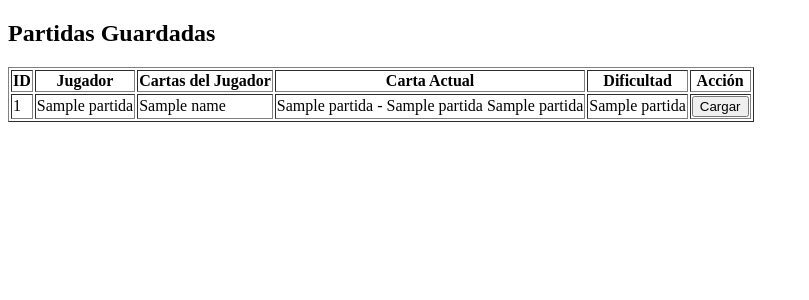
After one commit to AlexAcostD/UNO, a Flask app: page /cargar.html in a window 1280 px wide. The commit adds this page. Shown: the top 300 px of the page, without its empty margins (0-809 px from the left). Run offline with Flask 3, Linux system fonts and the light colour scheme; a database or web service that is not in the repository returns one stand-in record (values such as "Sample title"); some libraries are stand-ins or nearby versions.

```diff
--- a/app/app.py
+++ b/app/app.py
@@ -1,8 +1,8 @@
 from flask import Flask,render_template,request,jsonify, session
 from game.cartas import Carta, Color, Tipo
 from game.engine import UNOGame
-import uuid
-
+import psycopg2
+import random
 
 
 ##.\env\Scripts\activate
@@ -17,43 +17,83 @@ partida_actual = None
 def index():
     return render_template('index.html')
 
+@app.route('/cargar.html')
+def cargar_html():
+    conn = psycopg2.connect(
+        host="localhost",
+        port=5432,
+        dbname="UNO",
+        user="Alex",
+        connect_timeout=10
+    )
+    cur = conn.cursor()
+    cur.execute("""
+        SELECT
+            p.id,
+            p.carta_inicial_color,
+            p.carta_inicial_tipo,
+            p.carta_inicial_valor,
+            p.dificultad,
+            cm.jugador,
+            array_agg(cm.color || '-' || cm.tipo || COALESCE('-' || cm.valor::text, '')) AS cartas_jugador
+        FROM partidas p
+        JOIN (
+            SELECT id_partida, jugador, color, tipo, valor
+            FROM cartas_en_mano
+            WHERE jugador != 'Bot'
+        ) cm ON p.id = cm.id_partida
+        GROUP BY p.id, p.carta_inicial_color, p.carta_inicial_tipo, p.carta_inicial_valor, p.dificultad, cm.jugador
+        ORDER BY p.id DESC
+    """)
+    partidas = cur.fetchall()
+
+    cur.close()
+    conn.close()
+
+    return render_template('cargar.html', partidas=partidas)
+
 
 
 @app.route('/juego.html')
 def juego_html():
     global partida_actual
-
+    id_partida = request.args.get('id_partida')
     nombre = request.args.get('nombre')
     dificultad = request.args.get('dificultad')
 
-    partida_actual = UNOGame(nombre_jugador=nombre, nombre_bot="Bot", cartas_por_jugador=7)
-
-    manos = partida_actual.manos
-    carta_inicial = partida_actual.carta_tope
-
-
-    print("=== Carta Inicial ===")
-    print(f"{carta_inicial.color.value} - {carta_inicial.tipo.value}" +
-          (f" {carta_inicial.valor}" if carta_inicial.valor is not None else ""))
-
-    print("==== MANO JUGADOR ====")
-    for carta in manos[nombre]:
+    if id_partida:
+        # Cargar partida desde la base de datos
+        partida_actual = cargar_partida_desde_db(id_partida)
+        if not partida_actual:
+            return "Partida no encontrada o incompleta", 404
+        nombre = partida_actual.nombre_jugador
+        dificultad = partida_actual.dificultad
+    elif nombre and dificultad:
+        # Crear nueva partida
+        partida_actual = UNOGame(nombre_jugador=nombre, nombre_bot="Bot", cartas_por_jugador=7)
+        partida_actual.dificultad = dificultad
+        guardar_partida_en_db(partida_actual, dificultad)
+    else:
+        return "Faltan parámetros", 400
+    print("=== MANO JUGADOR ===")
+    for carta in partida_actual.manos[partida_actual.nombre_jugador]:
         print(f"  {carta.color.value} - {carta.tipo.value}" +
                 (f" {carta.valor}" if carta.valor is not None else ""))
-    print("==== MANO BOT ====")
-    for carta in manos["Bot"]:
+    print("=== MANO BOT ===")
+    for carta in partida_actual.manos[partida_actual.nombre_bot]:
         print(f"  {carta.color.value} - {carta.tipo.value}" +
                 (f" {carta.valor}" if carta.valor is not None else ""))
-
-
-
-    return render_template('juego.html',nombre=nombre,
-                            dificultad=dificultad,
-                            mano_jugador=manos[nombre],
-                            mano_bot=manos["Bot"],
-                            carta_tope=carta_inicial,
-                            Tipo=Tipo
-                            )
+    print(f"carta_tope: {partida_actual.carta_tope.color.value} - {partida_actual.carta_tope.tipo.value}" +
+            (f" {partida_actual.carta_tope.valor}" if partida_actual.carta_tope.valor is not None else ""))
+    return render_template(
+        'juego.html',
+        nombre=partida_actual.nombre_jugador,
+        dificultad=partida_actual.dificultad,
+        mano_jugador=partida_actual.manos[partida_actual.nombre_jugador],
+        mano_bot=partida_actual.manos[partida_actual.nombre_bot],
+        carta_tope=partida_actual.carta_tope,
+        Tipo=Tipo
+    )
 
 @app.route('/tomar', methods=['POST'])
 def tomar_carta():
@@ -74,6 +114,8 @@ def tomar_carta():
         print(f"  {carta.color.value} - {carta.tipo.value}" +
                 (f" {carta.valor}" if carta.valor is not None else ""))
 
+    print(f"carta_tope: {partida_actual.carta_tope.color.value} - {partida_actual.carta_tope.tipo.value}" +
+            (f" {partida_actual.carta_tope.valor}" if partida_actual.carta_tope.valor is not None else ""))
     return jsonify({
         'mano_jugador': [c.to_dict() for c in partida_actual.manos[jugador]],
         'carta_tope': partida_actual.carta_tope.to_dict(),
@@ -119,8 +161,118 @@ def jugar_carta():
         print(f"  {carta.color.value} - {carta.tipo.value}" +
                 (f" {carta.valor}" if carta.valor is not None else ""))
     print(f"carta_tope: {partida_actual.carta_tope.color.value} - {partida_actual.carta_tope.tipo.value}" +
-          (f" {partida_actual.carta_tope.valor}" if partida_actual.carta_tope.valor is not None else ""))
+            (f" {partida_actual.carta_tope.valor}" if partida_actual.carta_tope.valor is not None else ""))
     return jsonify(estado)
+
+def get_db_connection():
+    conn = psycopg2.connect(
+        host="localhost",
+        port=5432,
+        dbname="UNO",
+        user="Alex",            # tu usuario de PostgreSQL
+        connect_timeout=10
+    )
+    return conn
+
+@app.route('/guardar', methods=['POST'])
+def  guardar_partida():
+    global partida_actual
+    if partida_actual is None:
+        return jsonify({"ok": False, "error": "No hay partida en curso"}), 400
+
+    try:
+        guardar_partida_en_db(partida_actual, partida_actual.dificultad)
+        print("✅ Partida guardada desde /guardar")
+        return jsonify({"ok": True})
+    except Exception as e:
+        print(f"❌ Error guardando partida: {e}")
+        return jsonify({"ok": False, "error": str(e)}), 500
+
+def guardar_partida_en_db(partida,dificultad):
+    id_partida = random.randint(10000, 99999)
+    print("ID generada:", id_partida)
+
+    conn = psycopg2.connect(
+        host="localhost",
+        port=5432,
+        dbname="UNO",
+        user="Alex",
+        connect_timeout=10
+    )
+    cur = conn.cursor()
+
+    carta = partida.carta_tope
+    # ✅ Agregado dificultad en INSERT
+    cur.execute("""
+        INSERT INTO partidas (id, carta_inicial_color, carta_inicial_tipo, carta_inicial_valor, dificultad)
+        VALUES (%s, %s, %s, %s, %s)
+    """, (
+        id_partida,
+        carta.color.value,
+        carta.tipo.value,
+        carta.valor if carta.valor is not None else None,
+        partida.dificultad  # ✅ Nueva columna dificultad
+    ))
+
+    # 4. Insertar las cartas en mano de ambos jugadores
+    for jugador in [partida.nombre_jugador, partida.nombre_bot]:
+        for carta in partida.manos[jugador]:
+            cur.execute("""
+                INSERT INTO cartas_en_mano (id_partida, jugador, color, tipo, valor)
+                VALUES (%s, %s, %s, %s, %s)
+            """, (
+                id_partida,
+                jugador,
+                carta.color.value,
+                carta.tipo.value,
+                carta.valor if carta.valor is not None else None
+            ))
+    conn.commit()
+    cur.close()
+    conn.close()
+    print("✅ Partida y cartas guardadas exitosamente en la base de datos.")
+
+def cargar_partida_desde_db(id_partida):
+    conn = psycopg2.connect(
+        host="localhost",
+        port=5432,
+        dbname="UNO",
+        user="Alex"
+    )
+    cur = conn.cursor()
+
+    cur.execute("SELECT carta_inicial_color, carta_inicial_tipo, carta_inicial_valor, dificultad FROM partidas WHERE id = %s", (id_partida,))
+    fila = cur.fetchone()
+    if not fila:
+        return None
+
+    carta_inicial = Carta(Color(fila[0]), Tipo(fila[1]), fila[2])
+    dificultad = fila[3]
+
+    cur.execute("SELECT jugador, color, tipo, valor FROM cartas_en_mano WHERE id_partida = %s", (id_partida,))
+    cartas_filas = cur.fetchall()
+
+    jugadores = set(row[0] for row in cartas_filas)
+    if "Bot" not in jugadores or len(jugadores) != 2:
+        return None
+
+    jugador_humano = next(j for j in jugadores if j != "Bot")
+    partida = UNOGame(jugador_humano, "Bot")
+    partida.carta_tope = carta_inicial
+    partida.dificultad = dificultad
+    partida.manos = {j: [] for j in jugadores}
+
+    for jugador, color, tipo, valor in cartas_filas:
+        carta = Carta(Color(color), Tipo(tipo), valor)
+        partida.manos[jugador].append(carta)
+
+    cur.close()
+    conn.close()
+    return partida
+
+
+
+
 
 if __name__ == '__main__':
     app.run(debug=True ,port=5000)
--- /dev/null
+++ b/app/templates/cargar.html
@@ -0,0 +1,45 @@
+<!DOCTYPE html>
+<html lang="en">
+<head>
+  <meta charset="UTF-8" />
+  <meta name="viewport" content="width=device-width, initial-scale=1.0"/>
+  <title>Cargar</title>
+</head>
+<body>
+  <h2>Partidas Guardadas</h2>
+
+  <table border="1">
+    <thead>
+      <tr>
+        <th>ID</th>
+        <th>Jugador</th>
+        <th>Cartas del Jugador</th>
+        <th>Carta Actual</th>
+        <th>Dificultad</th>
+        <th>Acción</th>
+      </tr>
+    </thead>
+    <tbody>
+      {% for partida in partidas %}
+      <tr>
+        <td>{{ partida[0] }}</td>
+        <td>{{ partida[5] }}</td> <!-- Jugador -->
+        <td>
+          {% for carta in partida[6] %}
+            {{ carta }}<br>
+          {% endfor %}
+        </td>
+        <td>{{ partida[1] }} - {{ partida[2] }}{% if partida[3] is not none %} {{ partida[3] }}{% endif %}</td>
+        <td>{{ partida[4] }}</td>
+        <td>
+          <form action="/juego.html" method="get">
+            <input type="hidden" name="id_partida" value="{{ partida[0] }}">
+            <button type="submit">Cargar</button>
+          </form>
+        </td>
+      </tr>
+      {% endfor %}
+    </tbody>
+  </table>
+</body>
+</html>
--- a/app/templates/index.html
+++ b/app/templates/index.html
@@ -11,6 +11,7 @@
 <body>
     <input type="text" id="nombre" placeholder="Ingresa tu nombre"><br>
     <button onclick="jugar()">Jugar</button>
+    <button onclick="cargar()">Cargar</button>
     <button id="btnDificultad" onclick="cambiarDificultad()">FÁCIL</button>
     <script src="{{url_for('static', filename='js/index.js')}}"></script>
 
--- a/app/templates/juego.html
+++ b/app/templates/juego.html
@@ -115,6 +115,7 @@
       <button id="btn-jugar">Jugar Carta</button>
       <button id="btn-finalizar">Terminar Partida</button>
       <button id="btn-tomar">Tomar Carta</button>
+      <button id="btn-guardar">Guardar</button>
 
     </section>
   </div>
```
Also changed, not shown: app/game/engine.py (+130 -39 lines), app/static/js/card.js (+21 -0 lines), app/static/js/index.js (+7 -0 lines), app/static/js/cargar.js (added), app/static/js/juego.js (line endings or trailing spaces).
